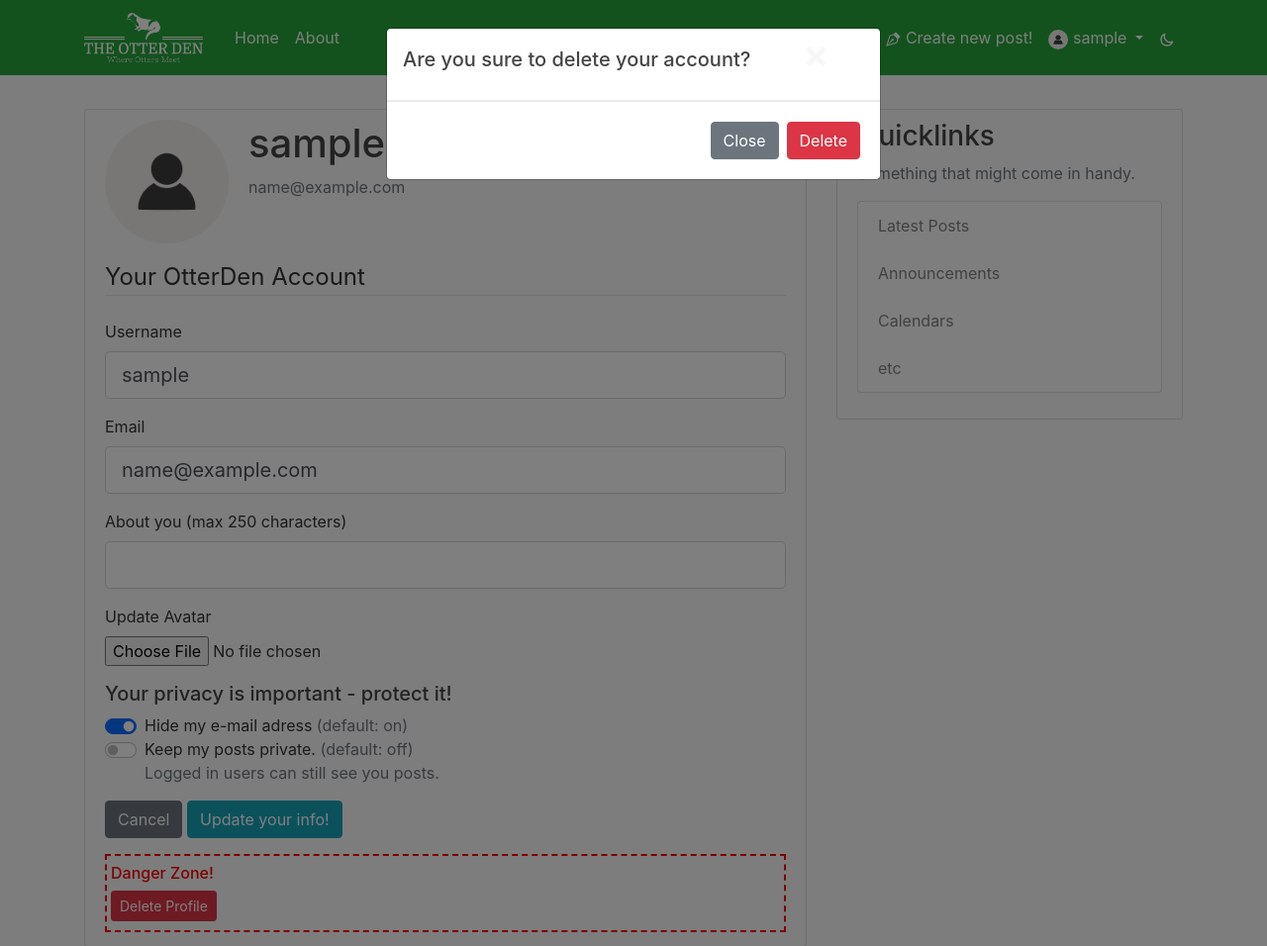
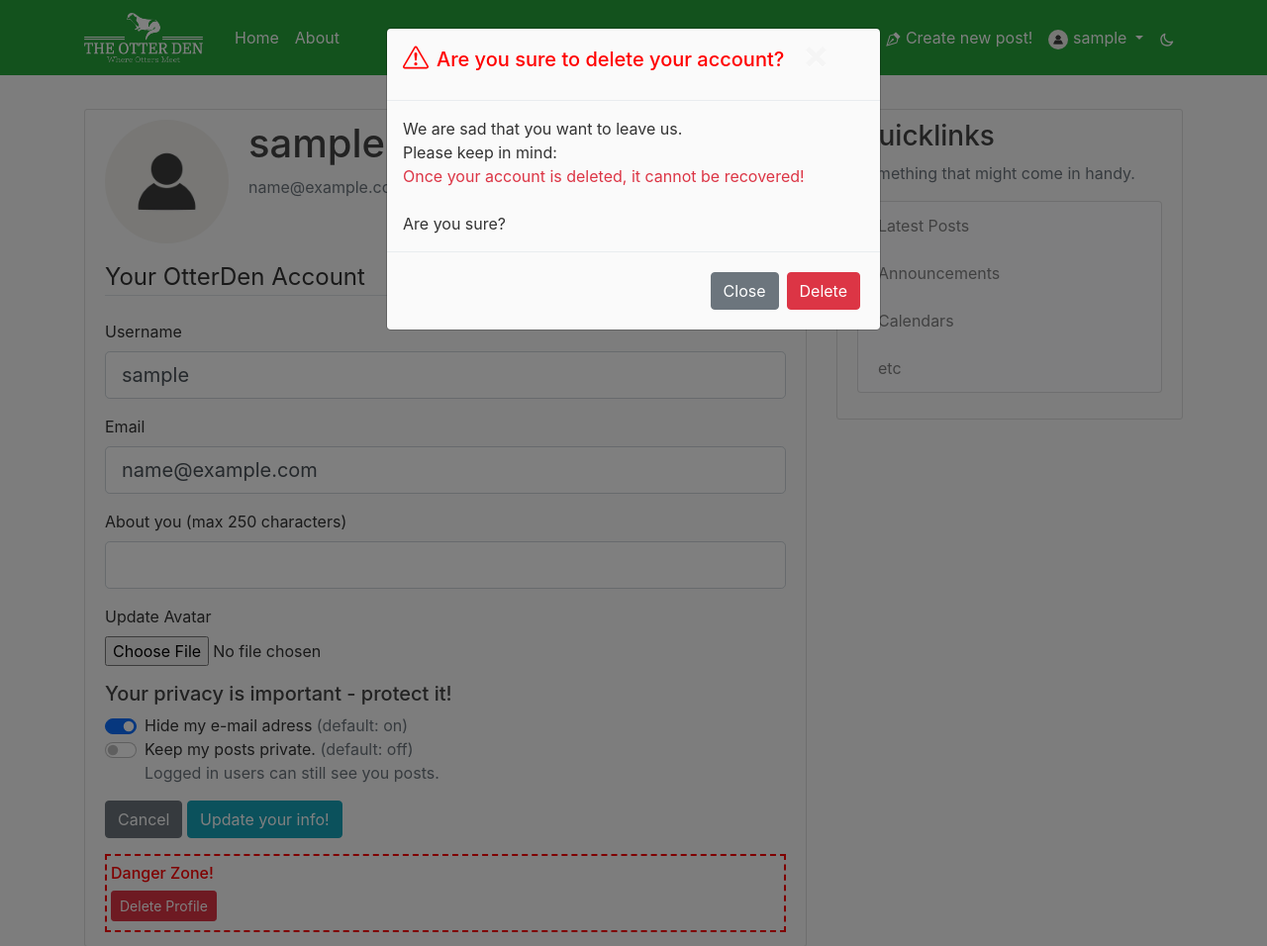
Before and after one commit to ByteOtter/OtterDen, a Flask app: page /account in a window 1280 px wide, after a click on "Delete Profile". Shown: the top 956 px of the page at 99% size. Run offline with Flask 2, Linux system fonts and the light colour scheme; the visitor is signed in with stand-in values (Sample User, id 1); data comes from the database, SQL or seed files in the repository; some libraries are stand-ins or nearby versions.

Commit message:
refactor deletion modals (#84)

```diff
--- a/OtterDen/otter_den/static/main.css
+++ b/OtterDen/otter_den/static/main.css
@@ -22,6 +22,9 @@
 
   --border: 3px solid #dddddd;
   --content-border: 1px solid #dddddd;
+
+  --warning-color: #ff0000;
+  --warning-border: 2px #ff0000 dashed;
 
 }
 
@@ -49,6 +52,9 @@
 
   --border: 3px solid #696969;
   --content-border: 1px solid #696969;
+
+  --warning-color: #ff0000;
+  --warning-border: 2px #ff0000 dashed;
 }
 
 body {
@@ -103,13 +109,13 @@ h1, h2, h3, h4, h5, h6 {
 
 .danger-text {
   margin-left: 2px;
-  color: #ff0000;
+  color: var(--warning-color);
 }
 
 .danger-text-box {
   padding-bottom: 1px;
   margin-bottom: 4px;
-  border: 2px #ff0000 dashed;
+  border: var(--warning-border);
 }
 
 .account-heading {
@@ -200,6 +206,23 @@ h1, h2, h3, h4, h5, h6 {
   -webkit-mask-image: linear-gradient(to bottom, rgba(0,0,0,1) 150px, rgba(0,0,0,0) 200px);
 }
 
+.modal-content {
+  background-color: var(--site-background)
+}
+
+.modal-heading-danger {
+  color: var(--warning-color);
+}
+
+.modal-text {
+  background-color: var(--article-content-color);
+  color: var(--article-content-color);
+}
+
+.modal-icon-warning {
+  color: var(--warning-color)
+}
+
 /* Expanded Image view on click */
 .modal-img {
   display: none; /* Hidden by default */
--- a/OtterDen/otter_den/templates/account.html
+++ b/OtterDen/otter_den/templates/account.html
@@ -93,10 +93,21 @@
     <div class="modal-dialog" role="document">
       <div class="modal-content">
         <div class="modal-header">
-          <h5 class="modal-title" id="deleteModalLabel">Are you sure to delete your account?</h5>
+            <svg xmlns="http://www.w3.org/2000/svg" width="26" height="26" fill="currentColor" class="modal-icon-warning bi bi-exclamation-triangle" viewBox="0 0 16 16">
+                <path d="M7.938 2.016A.13.13 0 0 1 8.002 2a.13.13 0 0 1 .063.016.146.146 0 0 1 .054.057l6.857 11.667c.036.06.035.124.002.183a.163.163 0 0 1-.054.06.116.116 0 0 1-.066.017H1.146a.115.115 0 0 1-.066-.017.163.163 0 0 1-.054-.06.176.176 0 0 1 .002-.183L7.884 2.073a.147.147 0 0 1 .054-.057zm1.044-.45a1.13 1.13 0 0 0-1.96 0L.165 13.233c-.457.778.091 1.767.98 1.767h13.713c.889 0 1.438-.99.98-1.767L8.982 1.566z"/>
+                <path d="M7.002 12a1 1 0 1 1 2 0 1 1 0 0 1-2 0zM7.1 5.995a.905.905 0 1 1 1.8 0l-.35 3.507a.552.552 0 0 1-1.1 0L7.1 5.995z"/>
+            </svg>
+            <h5 class="modal-title ml-2 modal-heading-danger" id="deleteModalLabel">Are you sure to delete your account?</h5>
           <button type="button" class="close" data-dismiss="modal" aria-label="Close">
             <span aria-hidden="true">&times;</span>
           </button>
+        </div>
+        <div class="modal-body">
+            We are sad that you want to leave us.<br/>
+            Please keep in mind:<br>
+            <text class="text-danger">Once your account is deleted, it cannot be recovered!</text>
+            <br><br>
+            Are you sure?
         </div>
         <div class="modal-footer">
           <button type="button" class="btn btn-secondary" data-dismiss="modal">Close</button>
```
Also changed, not shown: OtterDen/otter_den/templates/post.html (+5 -4 lines), OtterDen/otter_den/templates/post_history.html (+5 -4 lines).
